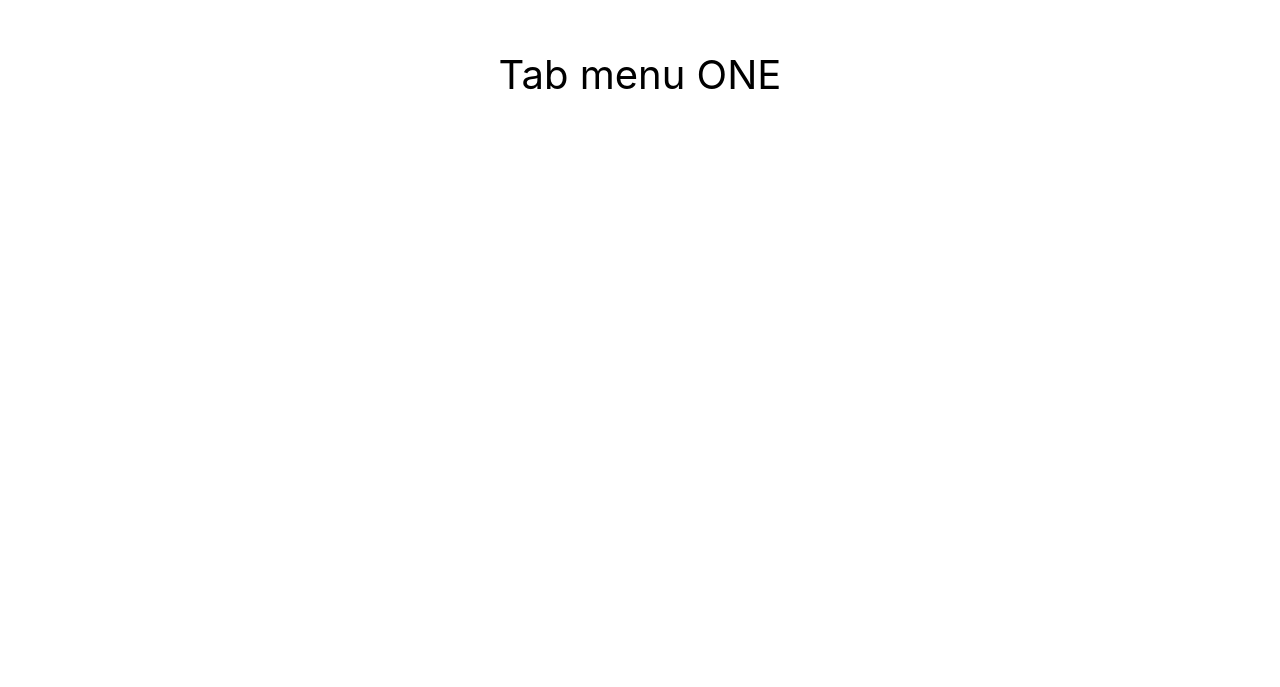
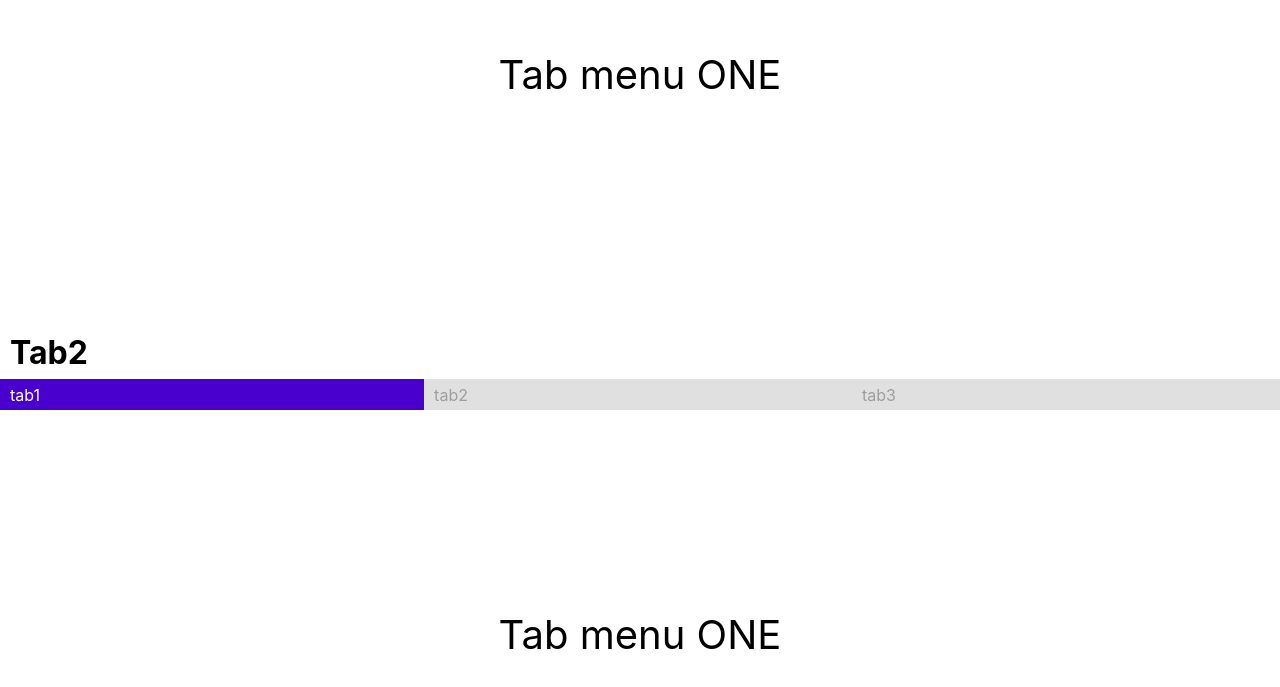
Before and after one commit to gangpyono/wanted_pre_onboarding, a React (Create React App) app in the folder custom-component/: page / in a window 1280 px wide. Shown: the part 1357-2044 px from the top of the page. Before the commit the page ends 1680 px from the top, so only its background shows below. Built offline with nearby package versions, Linux system fonts and the light colour scheme.

Commit message:
[add] : Tab2 추가

```diff
--- a/custom-component/src/App.jsx
+++ b/custom-component/src/App.jsx
@@ -4,6 +4,7 @@ import styled from "styled-components";
 import Toggle from "./components/toggle/Toggle.jsx";
 import Modal from "./components/toggle/Modal.jsx";
 import Tab from "./components/toggle/Tab.jsx";
+import Tab2 from "./components/toggle/Tab2.jsx";
 const App = () => {
   return (
     <>
@@ -22,6 +23,10 @@ const App = () => {
       <Box>
         <Title>Tab</Title>
         <Tab />
+      </Box>
+      <Box>
+        <Title>Tab2</Title>
+        <Tab2 />
       </Box>
     </>
   );
```
